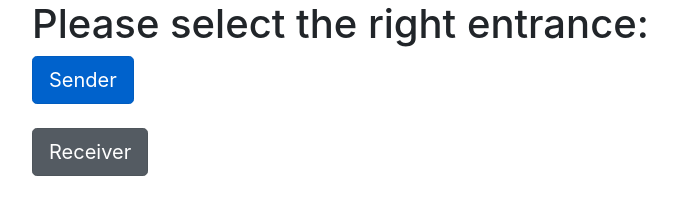
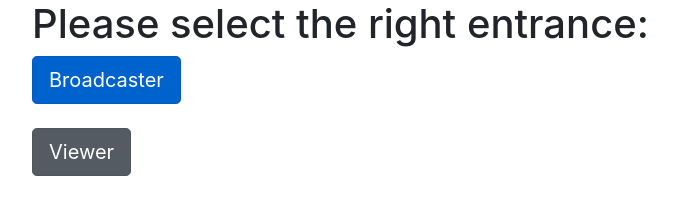
Before and after one commit to xzhan211/BU_Lab_WebRTC, a website: page public/index.html in a window 1280 px wide. Shown: the whole page, without its empty margins (53-730 px from the left). Drawn offline with nearby package versions, Linux system fonts and the light colour scheme.

Commit message:
modify button name

```diff
--- a/public/index.html
+++ b/public/index.html
@@ -11,11 +11,11 @@
       <div class="container">
         <h1>Please select the right entrance:</h1>
         <a href="broadcast.html" class="btn btn-primary btn-lg active" role="button"
-          aria-pressed="true">Sender</a>
+          aria-pressed="true">Broadcaster</a>
         <br>
         <br>
         <a href="watch.html" class="btn btn-secondary btn-lg active" role="button"
-          aria-pressed="true">Receiver</a>
+          aria-pressed="true">Viewer</a>
       </div>
   </body>
 </html>
```
